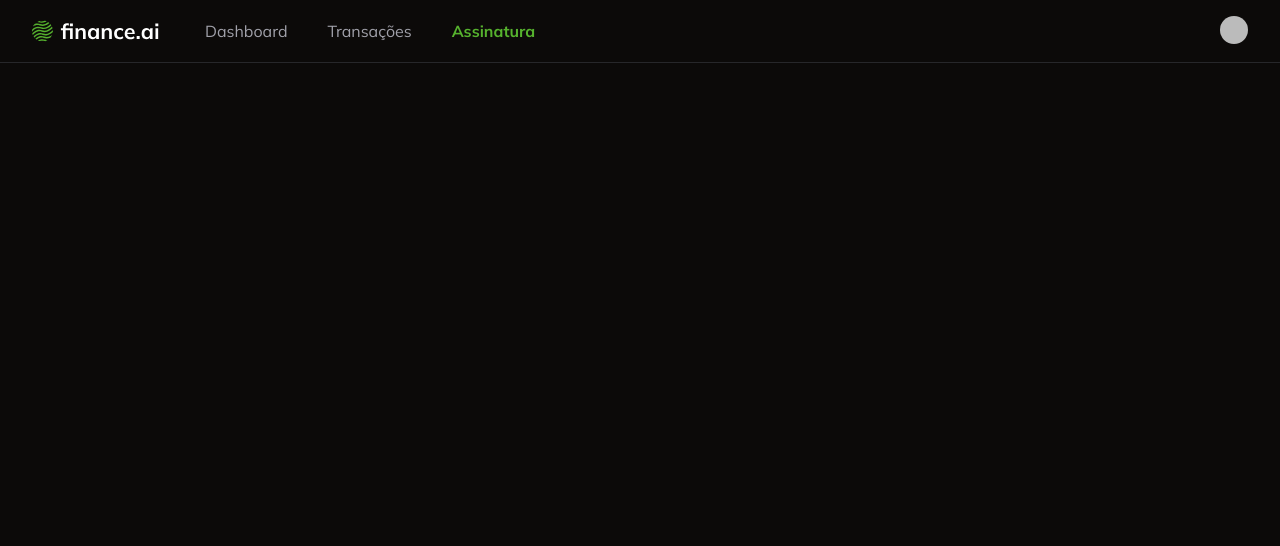
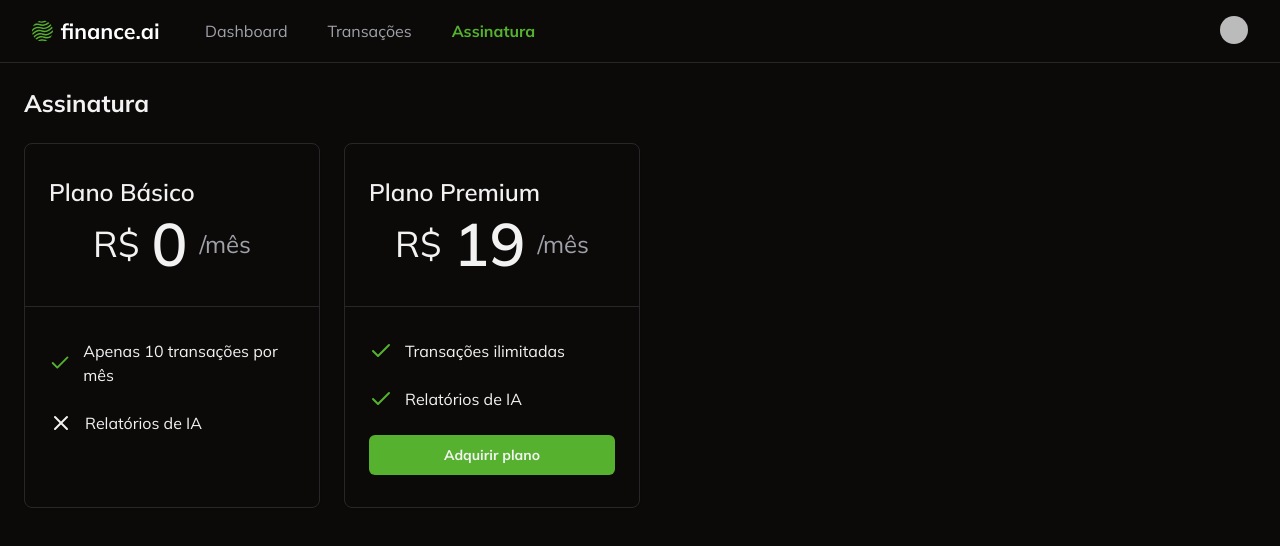
Before and after one commit to hiagoCf19/finance_ai, a Next.js app: page /subscription in a window 1280 px wide. Shown: the top 546 px of the page. Built offline with nearby package versions, Linux system fonts and the light colour scheme; no server answers; sample sign-in values are in the browser's storage; some icons are missing.

Commit message:
feat: redirect user to Stripe checkout on plan selection

```diff
--- /dev/null
+++ b/app/subscription/_actions/create-stripe-checkout/index.ts
@@ -0,0 +1,34 @@
+"use server";
+import { auth } from "@clerk/nextjs/server";
+import Stripe from "stripe";
+export const createStripeCheckout = async () => {
+  const { userId } = await auth();
+  if (!userId) {
+    throw new Error("UNAUTHORIZED");
+  }
+  if (!process.env.STRIPE_SECRET_KEY) {
+    throw new Error("Missing STRIPE_SECRET_KEY");
+  }
+
+  const stripe = new Stripe(process.env.STRIPE_SECRET_KEY, {
+    apiVersion: "2024-10-28.acacia",
+  });
+  const session = await stripe.checkout.sessions.create({
+    payment_method_types: ["card"],
+    mode: "subscription",
+    success_url: "http://localhost:3000",
+    cancel_url: "http://localhost:3000",
+    subscription_data: {
+      metadata: {
+        clerk_user_id: userId,
+      },
+    },
+    line_items: [
+      {
+        price: process.env.STRIPE_PREMIUM_PLAN_PRICE_ID,
+        quantity: 1,
+      },
+    ],
+  });
+  return { sessionId: session.id };
+};
--- /dev/null
+++ b/app/subscription/_components/acquire-plan-button.tsx
@@ -0,0 +1,30 @@
+"use client";
+import { Button } from "@/app/_components/ui/button";
+import { createStripeCheckout } from "../_actions/create-stripe-checkout";
+import { loadStripe } from "@stripe/stripe-js";
+const AcquirePlanButton = () => {
+  const handleAcquirePlanClick = async () => {
+    const { sessionId } = await createStripeCheckout();
+
+    if (!process.env.NEXT_PUBLIC_STRIPE_PUBLISHABLE_KEY) {
+      throw new Error("Missing STRIPE_PUBLISHABLE_KEY");
+    }
+    const stripe = await loadStripe(
+      process.env.NEXT_PUBLIC_STRIPE_PUBLISHABLE_KEY,
+    );
+    if (!stripe) {
+      throw new Error("Failed to load Stripe");
+    }
+    await stripe.redirectToCheckout({ sessionId });
+  };
+  return (
+    <Button
+      className="w-full rounded-md font-bold"
+      onClick={handleAcquirePlanClick}
+    >
+      Adquirir plano
+    </Button>
+  );
+};
+
+export default AcquirePlanButton;
--- a/app/subscription/page.tsx
+++ b/app/subscription/page.tsx
@@ -1,11 +1,66 @@
+"use server";
 import { auth } from "@clerk/nextjs/server";
 import { redirect } from "next/navigation";
 import NavBAr from "../_components/navbar";
+import { Card, CardContent, CardHeader } from "../_components/ui/card";
+import { CheckIcon, XIcon } from "lucide-react";
+import AcquirePlanButton from "./_components/acquire-plan-button";
 
 const Subscription = async () => {
   const { userId } = await auth();
   if (!userId) redirect("/login");
-  return <NavBAr />;
+
+  return (
+    <>
+      <NavBAr />
+      <div className="space-y-6 p-6">
+        <h1 className="text-2xl font-bold">Assinatura</h1>
+        <div className="flex w-2/4 gap-6">
+          <Card className="flex-1">
+            <CardHeader className="border-b border-solid py-8">
+              <h2 className="text-2xl font-semibold">Plano Básico</h2>
+              <div className="flex items-center justify-center gap-3">
+                <span className="text-4xl">R$</span>
+                <span className="text-6xl font-semibold">0</span>
+                <span className="text-2xl text-muted-foreground">/mês</span>
+              </div>
+            </CardHeader>
+            <CardContent className="space-y-6 py-8">
+              <div className="flex items-center gap-3">
+                <CheckIcon className="text-primary" />
+                <p>Apenas 10 transações por mês</p>
+              </div>
+              <div className="flex items-center gap-3">
+                <XIcon />
+                <p>Relatórios de IA</p>
+              </div>{" "}
+            </CardContent>
+          </Card>
+          <Card className="flex-1">
+            <CardHeader className="border-b border-solid py-8">
+              <h2 className="text-2xl font-semibold">Plano Premium</h2>
+              <div className="flex items-center justify-center gap-3">
+                <span className="text-4xl">R$</span>
+                <span className="text-6xl font-semibold">19</span>
+                <span className="text-2xl text-muted-foreground">/mês</span>
+              </div>
+            </CardHeader>
+            <CardContent className="space-y-6 py-8">
+              <div className="flex items-center gap-3">
+                <CheckIcon className="text-primary" />
+                <p>Transações ilimitadas</p>
+              </div>
+              <div className="flex items-center gap-3">
+                <CheckIcon className="text-primary" />
+                <p>Relatórios de IA</p>
+              </div>
+              <AcquirePlanButton />
+            </CardContent>
+          </Card>
+        </div>
+      </div>
+    </>
+  );
 };
 
 export default Subscription;
--- a/package.json
+++ b/package.json
@@ -20,6 +20,7 @@
     "@radix-ui/react-scroll-area": "^1.2.0",
     "@radix-ui/react-select": "^2.1.2",
     "@radix-ui/react-slot": "^1.1.0",
+    "@stripe/stripe-js": "^4.9.0",
     "@tanstack/react-table": "^8.20.5",
     "class-variance-authority": "^0.7.0",
     "clsx": "^2.1.1",
@@ -32,6 +33,7 @@
     "react-hook-form": "^7.53.2",
     "react-number-format": "^5.4.2",
     "recharts": "^2.13.3",
+    "stripe": "^17.3.1",
     "tailwind-merge": "^2.5.4",
     "tailwindcss-animate": "^1.0.7",
     "zod": "^3.23.8"
```
Also changed, not shown: 1 other file (tests, documents, lock files or other folders).
